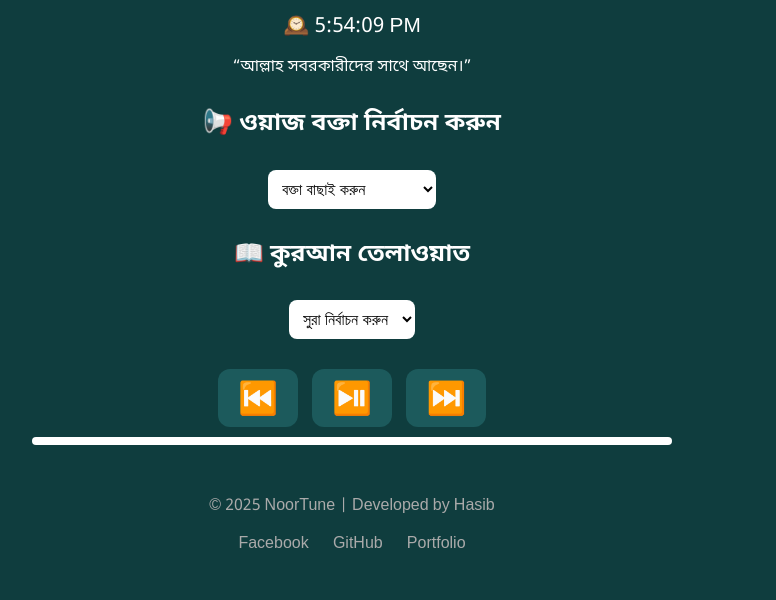
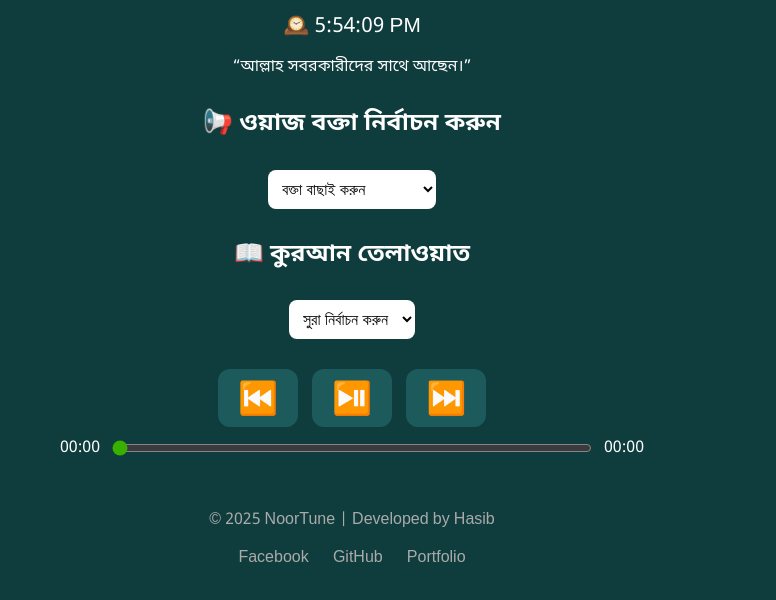
Before and after one commit to HasibCoderLab/NoorTune, a plain HTML site: page index.html in a window 1280 px wide. Shown: the part 152-752 px from the top of the page, without its empty margins (288-1064 px from the left). Drawn offline with Linux system fonts and the light colour scheme.

Commit message:
Update-Progress Bar

```diff
--- a/index.html
+++ b/index.html
@@ -110,10 +110,15 @@
         <button onclick="previousTrack()">⏮️</button>
         <button onclick="togglePlay()">⏯️</button>
         <button onclick="nextTrack()">⏭️</button>
-        <div id="progressContainer">
-          <div id="progressBar"></div>
+
+        <div class="progress-container">
+          <span id="currentTime">00:00</span>
+          <input type="range" id="progressBar" value="0" step="1" min="0" />
+          <span id="duration">00:00</span>
         </div>
       </div>
+
+
     </main>
 
     <footer>
--- a/style.css
+++ b/style.css
@@ -165,22 +165,20 @@
     cursor: pointer;
     margin: 0 5px;
   }
-
-  #progressContainer {
-    width: 80%;
-    height: 8px;
-    background: #fff;
-    margin: 10px auto;
-    border-radius: 5px;
-    overflow: hidden;
+  .progress-container {
+    display: flex;
+    align-items: center;
+    gap: 10px;
+    margin-top: 10px;
+    justify-content: center;
   }
 
   #progressBar {
-    height: 100%;
-    width: 0%;
-    background-color: #4caf50;
-    transition: width 0.3s;
+    width: 60%;
+    accent-color: #38b000;
+    cursor: pointer;
   }
+
 
   footer {
     margin-top: 50px;
```
